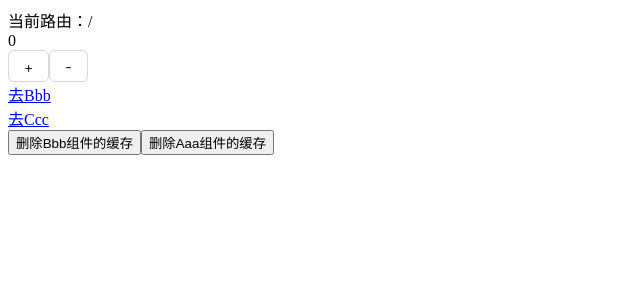
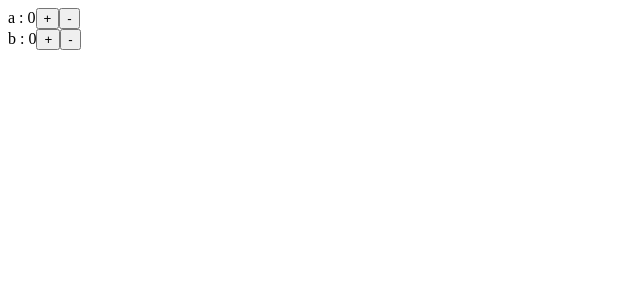
Before and after one commit to huzhiwu1/react-pro-practice, a React (Vite) app: page / in a window 1280 px wide. Shown: the top 300 px of the page, without its empty margins (0-640 px from the left). Built offline with nearby package versions, Linux system fonts and the light colour scheme.

Commit message:
feat(refactor-context): context的性能缺点

```diff
--- /dev/null
+++ b/src/ RefactorContext/refactorContext.tsx
@@ -0,0 +1,86 @@
+/* eslint-disable react-refresh/only-export-components */
+import type { PropsWithChildren, FC } from "react";
+import { createContext, useContext, useState, memo } from "react";
+
+export type ContextType = {
+  a: number;
+  b: number;
+  setA: (num: number) => void;
+  setB: (num: number) => void;
+};
+
+export const Context = createContext<ContextType>({
+  a: 0,
+  b: 0,
+  setA: () => {},
+  setB: () => {},
+});
+
+const Provider: FC<PropsWithChildren> = (props) => {
+  const { children } = props;
+  const [a, setA] = useState(0);
+  const [b, setB] = useState(0);
+
+  return (
+    <Context.Provider
+      value={{
+        a,
+        b,
+        setA,
+        setB,
+      }}
+    >
+      {children}
+    </Context.Provider>
+  );
+};
+
+const WrapperA: FC = () => {
+  const { a, setA } = useContext(Context);
+  return <A a={a} setA={setA} />;
+};
+
+const A: FC<{
+  a: ContextType["a"];
+  setA: ContextType["setA"];
+}> = memo((props) => {
+  const { a, setA } = props;
+  console.log("render a");
+  return (
+    <div>
+      a : {a}
+      <button onClick={() => setA(a + 1)}>+</button>
+      <button onClick={() => setA(a - 1)}>-</button>
+    </div>
+  );
+});
+
+const WrapperB: FC = () => {
+  const { b, setB } = useContext(Context);
+  return <B b={b} setB={setB} />;
+};
+
+const B: FC<{
+  b: ContextType["b"];
+  setB: ContextType["setB"];
+}> = memo((props) => {
+  const { b, setB } = props;
+  console.log("render b");
+  return (
+    <div>
+      b : {b}
+      <button onClick={() => setB(b + 1)}>+</button>
+      <button onClick={() => setB(b - 1)}>-</button>
+    </div>
+  );
+});
+
+function App() {
+  return (
+    <Provider>
+      <WrapperA />
+      <WrapperB />
+    </Provider>
+  );
+}
+export default App;
--- a/src/main.tsx
+++ b/src/main.tsx
@@ -34,5 +34,7 @@ import { createRoot } from "react-dom/client";
 // import App from "./Message/app";
 // import App from "./OnBoarding/app";
 // import App from "./Upload/app";
-import App from "./KeepAlive/app";
+// import App from "./KeepAlive/app";
+// import App from "./RefactorContext";
+import App from "./ RefactorContext/refactorContext";
 createRoot(document.getElementById("root")!).render(<App />);
```
Also changed, not shown: src/ RefactorContext/index.tsx (added, +76 -0 lines).
